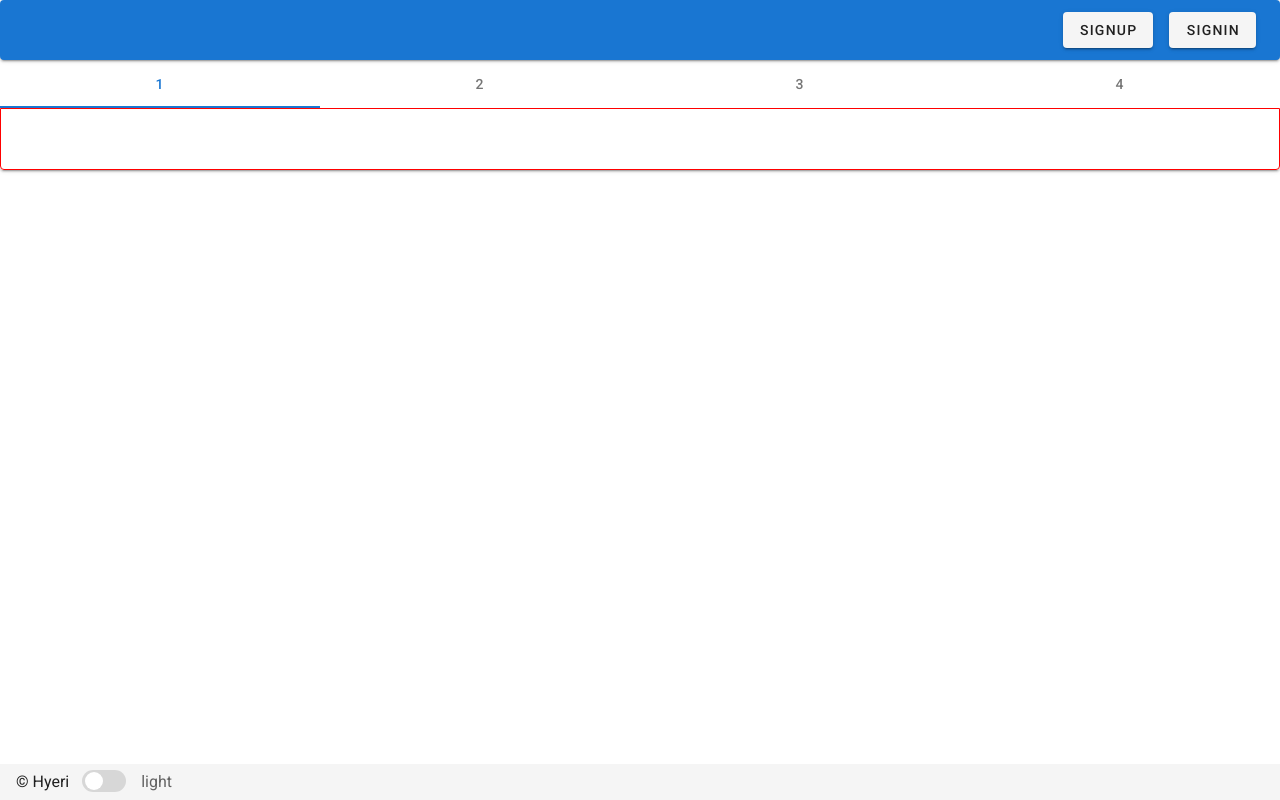
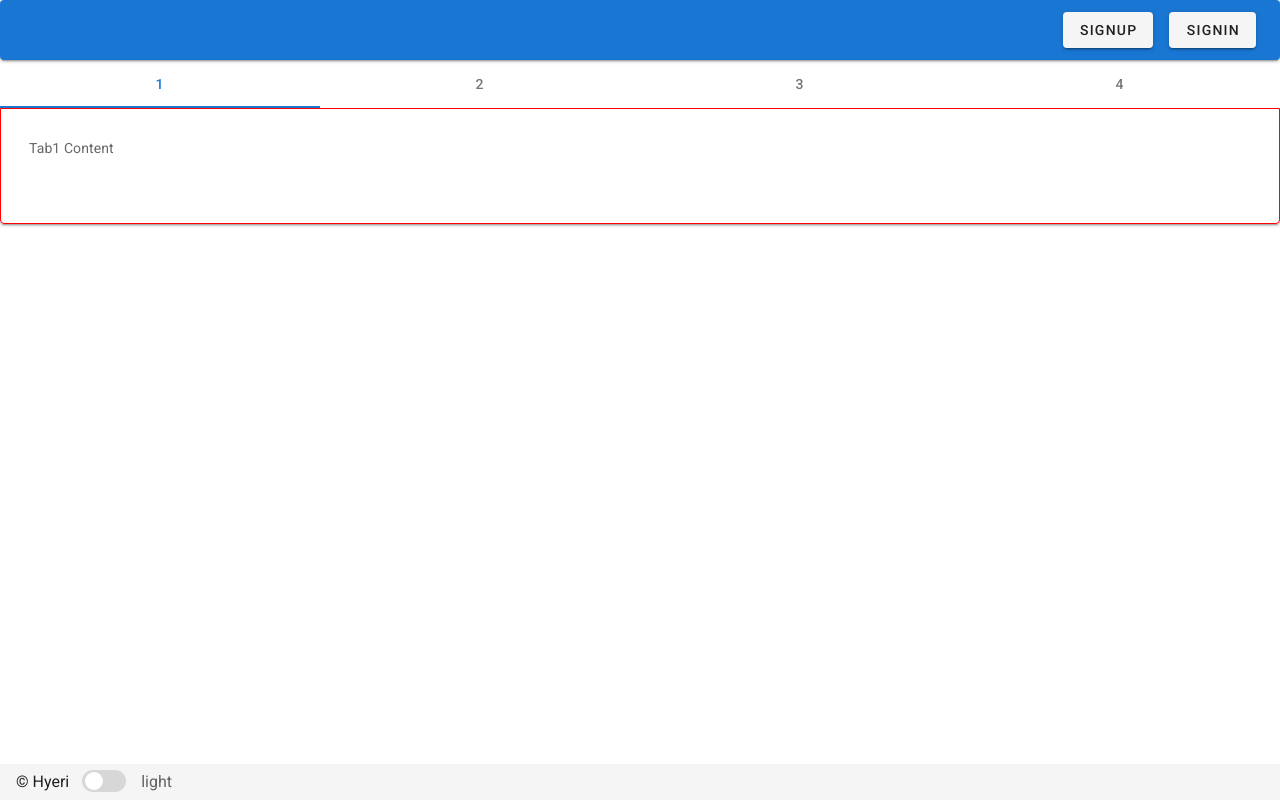
Before and after one commit to rhkk7157/goodreads-clone-nuxt.js, a Nuxt app: page / in a window 1280 px wide. Built offline with nearby package versions, Linux system fonts and the light colour scheme.

Commit message:
layout 설정

```diff
--- a/layouts/default.vue
+++ b/layouts/default.vue
@@ -32,7 +32,7 @@
     <!-- <v-app-bar-nav-icon @click.stop="drawer = !drawer" /> -->
 
     <!-- <v-btn @click="signup" class="ma-2">SignUp</v-btn>
-      <v-btn @click="signin" class="ma-2">SignIn</v-btn> -->
+    <v-btn @click="signin" class="ma-2">SignIn</v-btn>-->
     <v-card>
       <v-card color="primary">
         <!-- <v-app-bar-nav-icon @click.stop="drawer = !drawer" /> -->
@@ -50,9 +50,7 @@
         color="primary"
         grow
       >
-        <v-tab v-for="(item, i) in items" :key="i">
-          {{ item.tab }}
-        </v-tab>
+        <v-tab v-for="(item, i) in items" :key="i">{{ item.tab }}</v-tab>
       </v-tabs>
 
       <!-- </v-card-text> -->
@@ -64,14 +62,14 @@
             <!-- <v-card md="3" color="basil" flat> -->
             <!-- <template v-slot:default="{ item }">
                   <span>{{ item }}</span>
-                </template> -->
+            </template>-->
             <!-- <v-card-text>{{ item.content }}</v-card-text> -->
             <v-tab-item v-for="(item, i) in items" :key="i">
               <v-card color="basil" flat>
-                <template v-slot:item.content="{ item }">
+                <!-- <template v-slot:item.content="{ item }">
                   <span>{{ item }}</span>
-                </template>
-                <!-- <v-card-text>{{ item.content }}</v-card-text> -->
+                </template>-->
+                <v-card-text>{{ item.content }}</v-card-text>
               </v-card>
             </v-tab-item>
           </v-tabs-items>
@@ -87,7 +85,7 @@
           <v-list-item-title>Switch drawer (click me)</v-list-item-title>
         </v-list-item>
       </v-list>
-    </v-navigation-drawer> -->
+    </v-navigation-drawer>-->
     <!-- /header -->
 
     <v-footer :fixed="fixed" app>
```
Also changed, not shown: 1 other file (tests, documents, lock files or other folders).
